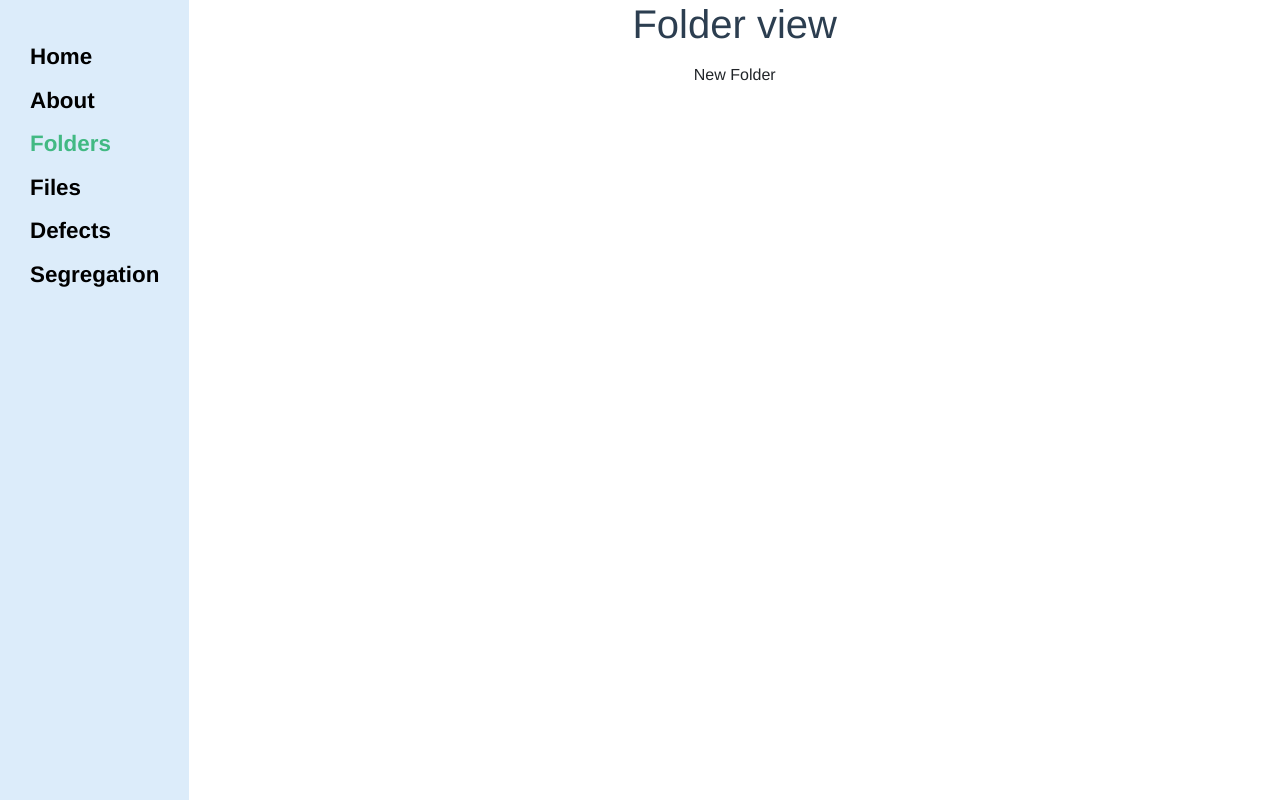
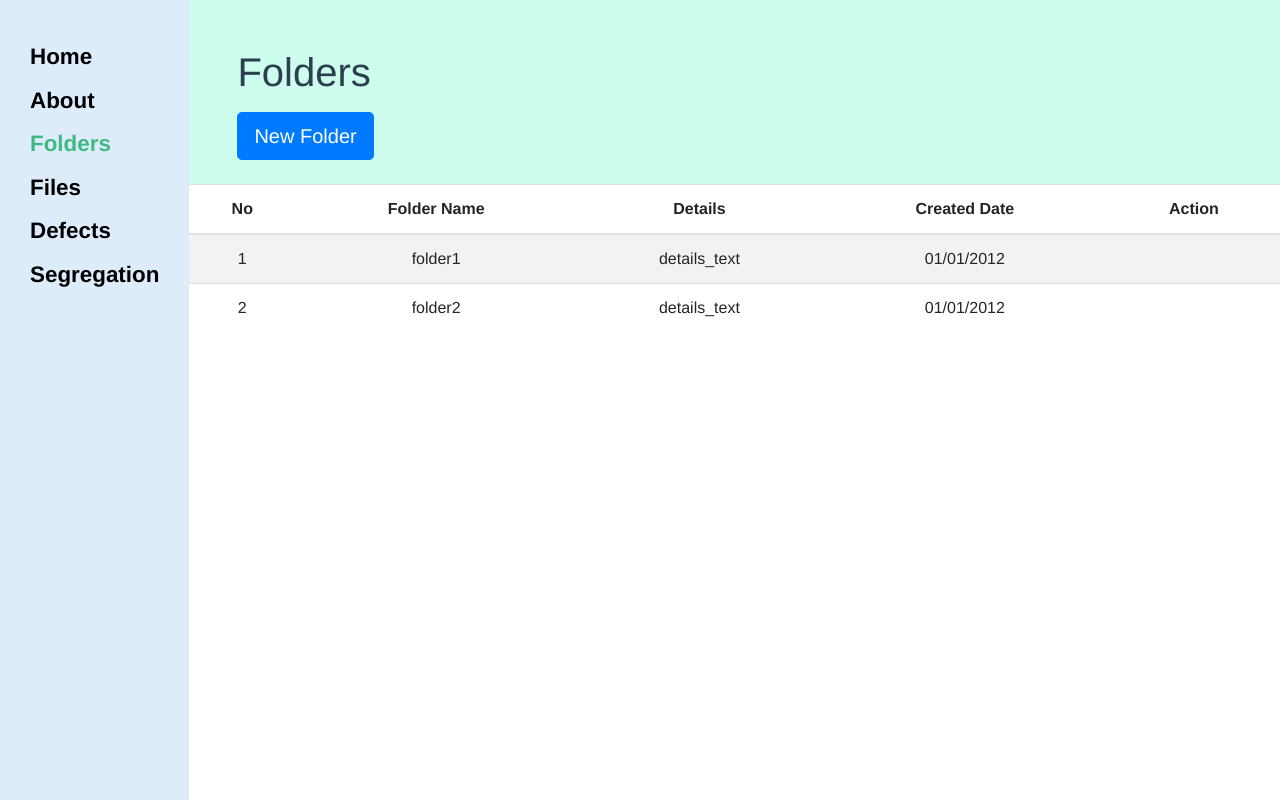
Before and after one commit to lingxiao14122/group9, a Vue app in the folder real-world-2.0/: page /#/folders in a window 1280 px wide. Built offline with nearby package versions, Linux system fonts and the light colour scheme.

Commit message:
feat: ui, folder.vue set up page with the design

```diff
--- a/real-world-2.0/src/views/Folders.vue
+++ b/real-world-2.0/src/views/Folders.vue
@@ -1,18 +1,48 @@
 <template>
-  <div class="header">
-    <div class="flex-col">
-      <h1 >Folder view</h1>
-      <div class="btn">New Folder</div>
+  <div class="folder">
+    <div class="header">
+      <div class="d-flex bg-header pt-5 pb-4">
+        <div class="flex-column ml-5 d-flex justify-content-start">
+          <h1>Folders</h1>
+          <button type="button" class="btn btn-primary btn-lg mt-2" @click="click_new_folder">New Folder</button>
+        </div>
+      </div>
+    </div>
+    <div class="apptable">
+      <b-table striped hover :items="items" :fields="fields" @row-clicked="clickHandler"></b-table>
     </div>
   </div>
 </template>
 
 <script>
-export default {};
+export default {
+  data() {
+    return {
+      fields: ['no', 'folder_name', 'details', 'created_date', 'action'],
+      items: [
+        { no: 1, folder_name: "folder1", details: "details_text", created_date: "01/01/2012", action: "" },
+        { no: 2, folder_name: "folder2", details: "details_text", created_date: "01/01/2012", action: "" },
+      ],
+    };
+  },
+  methods: {
+    click_new_folder() {
+      alert("new folder is clicked! this should open a dialog for user to select folder")
+    }
+  }
+};
 </script>
 
 <style scoped>
 .btn:hover {
   cursor: pointer;
 }
+
+.bg-header {
+  background-color: rgb(204, 253, 237);
+}
+
+.flex-column {
+  align-items: flex-start;
+}
 </style>
```
